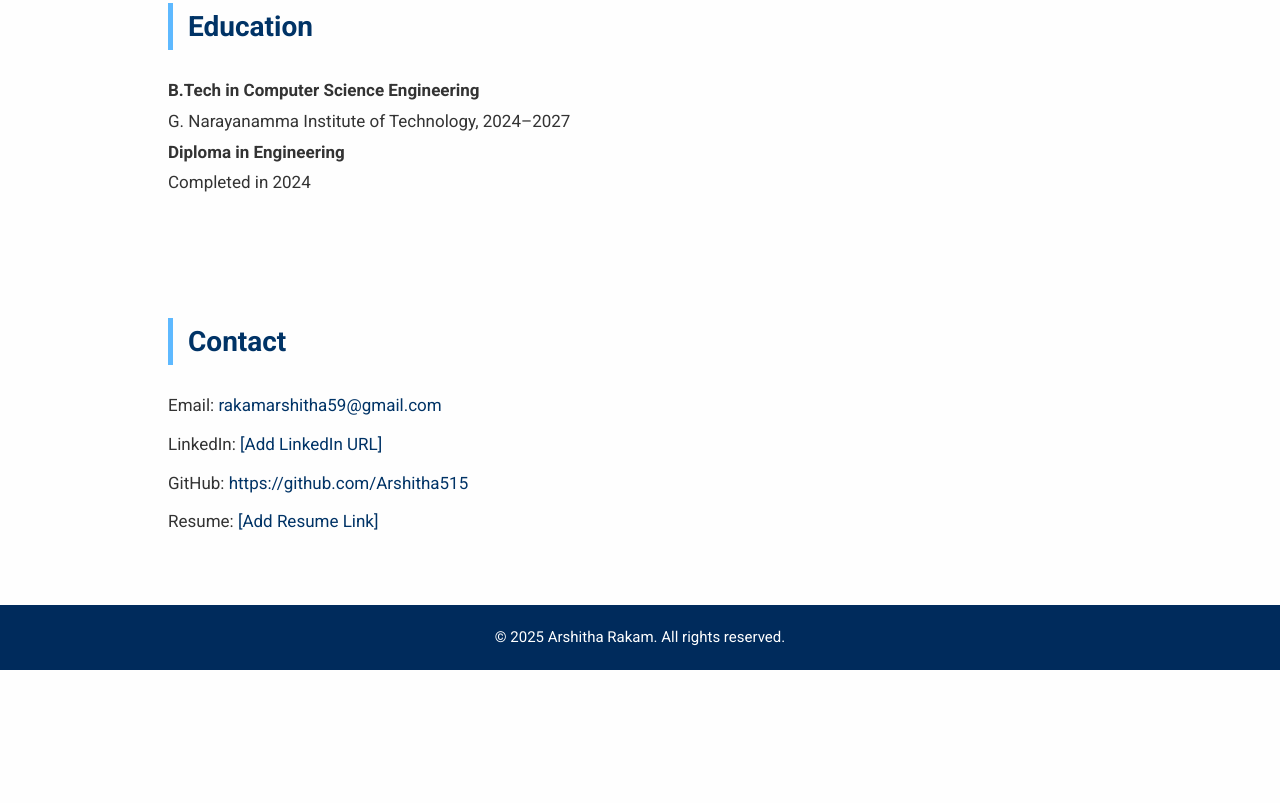
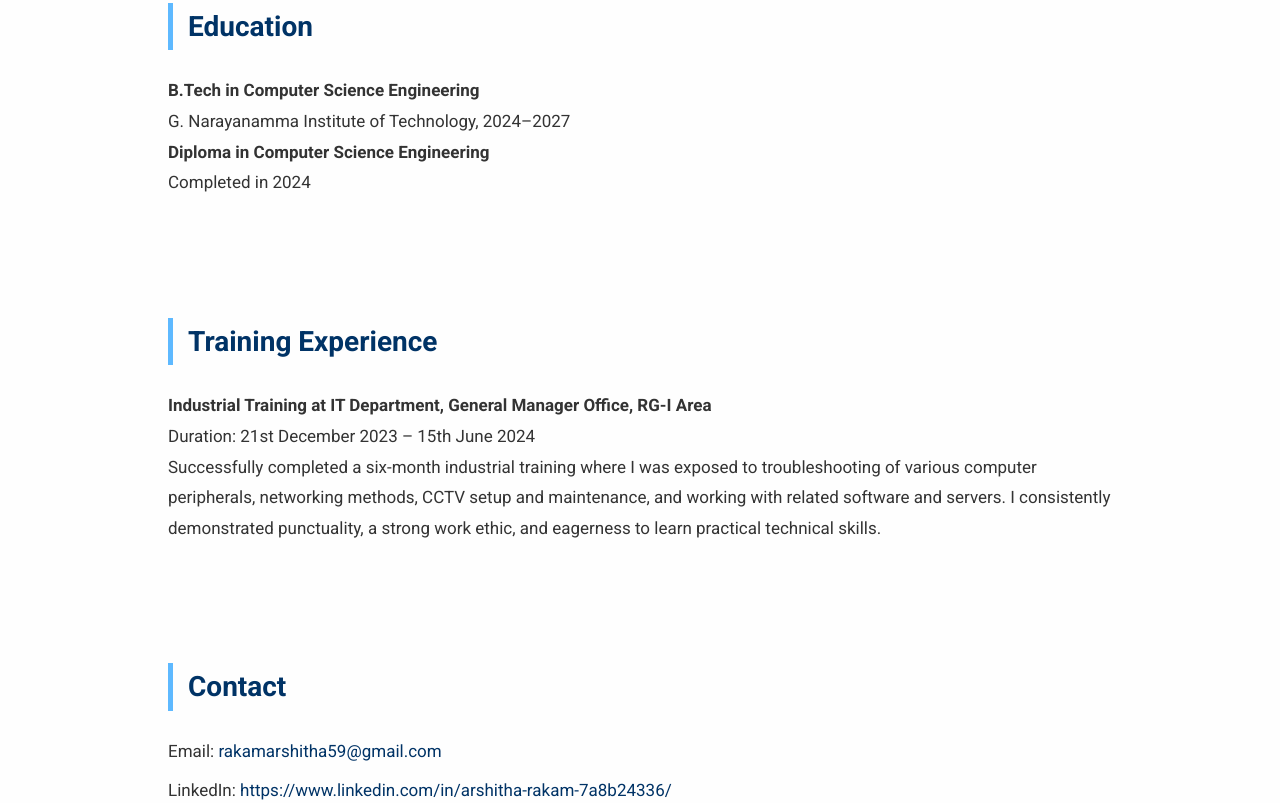
Before and after one commit to Arshitha515/portfolio, a plain HTML site: page index.html in a window 1280 px wide. Shown: the part 1997-2800 px from the top of the page. Before the commit the page ends 2667 px from the top, so only its background shows below. Drawn offline with Linux system fonts and the light colour scheme.

Commit message:
Update index.html

```diff
--- a/index.html
+++ b/index.html
@@ -177,6 +177,7 @@
       <li><a href="#skills">Skills</a></li>
       <li><a href="#projects">Projects</a></li>
       <li><a href="#education">Education</a></li>
+      <li><a href="#training">Training</a></li>
       <li><a href="#contact">Contact</a></li>
     </ul>
   </nav>
@@ -231,7 +232,18 @@
   <section id="education">
     <h2>Education</h2>
     <p><strong>B.Tech in Computer Science Engineering</strong><br>G. Narayanamma Institute of Technology, 2024–2027</p>
-    <p><strong>Diploma in Engineering</strong><br>Completed in 2024</p>
+    <p><strong>Diploma in Computer Science Engineering</strong><br>Completed in 2024</p>
+  </section>
+
+  <!-- Training Experience -->
+  <section id="training">
+    <h2>Training Experience</h2>
+    <p><strong>Industrial Training at IT Department, General Manager Office, RG-I Area</strong><br>
+    Duration: 21st December 2023 – 15th June 2024</p>
+    <p>
+      Successfully completed a six-month industrial training where I was exposed to troubleshooting of various computer peripherals, networking methods, CCTV setup and maintenance, and working with related software and servers. I consistently demonstrated punctuality, a strong work ethic, and eagerness to learn practical technical skills.
+    </p>
+
   </section>
 
   <!-- Contact -->
@@ -239,15 +251,15 @@
     <h2>Contact</h2>
     <div class="contact-info">
       <p>Email: <a href="mailto:rakamarshitha59@gmail.com">rakamarshitha59@gmail.com</a></p>
-      <p>LinkedIn: <a href="#" target="_blank">[Add LinkedIn URL]</a></p>
+      <p>LinkedIn: <a href="https://www.linkedin.com/in/arshitha-rakam-7a8b24336/" target="_blank">https://www.linkedin.com/in/arshitha-rakam-7a8b24336/</a></p>
       <p>GitHub: <a href="https://github.com/Arshitha515" target="_blank">https://github.com/Arshitha515</a></p>
-      <p>Resume: <a href="#" target="_blank">[Add Resume Link]</a></p>
+      <p>Resume: <a href="https://drive.google.com/file/d/1Kh39YYbyFB8aqwBF7M9ZAL5qHDweaJy3/view" target="_blank">[MY RESUME]</a></p>
     </div>
   </section>
 
   <!-- Footer -->
   <footer>
-    <p>&copy; 2025 Arshitha Rakam. All rights reserved.</p>
+    <p> Arshitha Rakam</p>
   </footer>
 
 </body>
```
